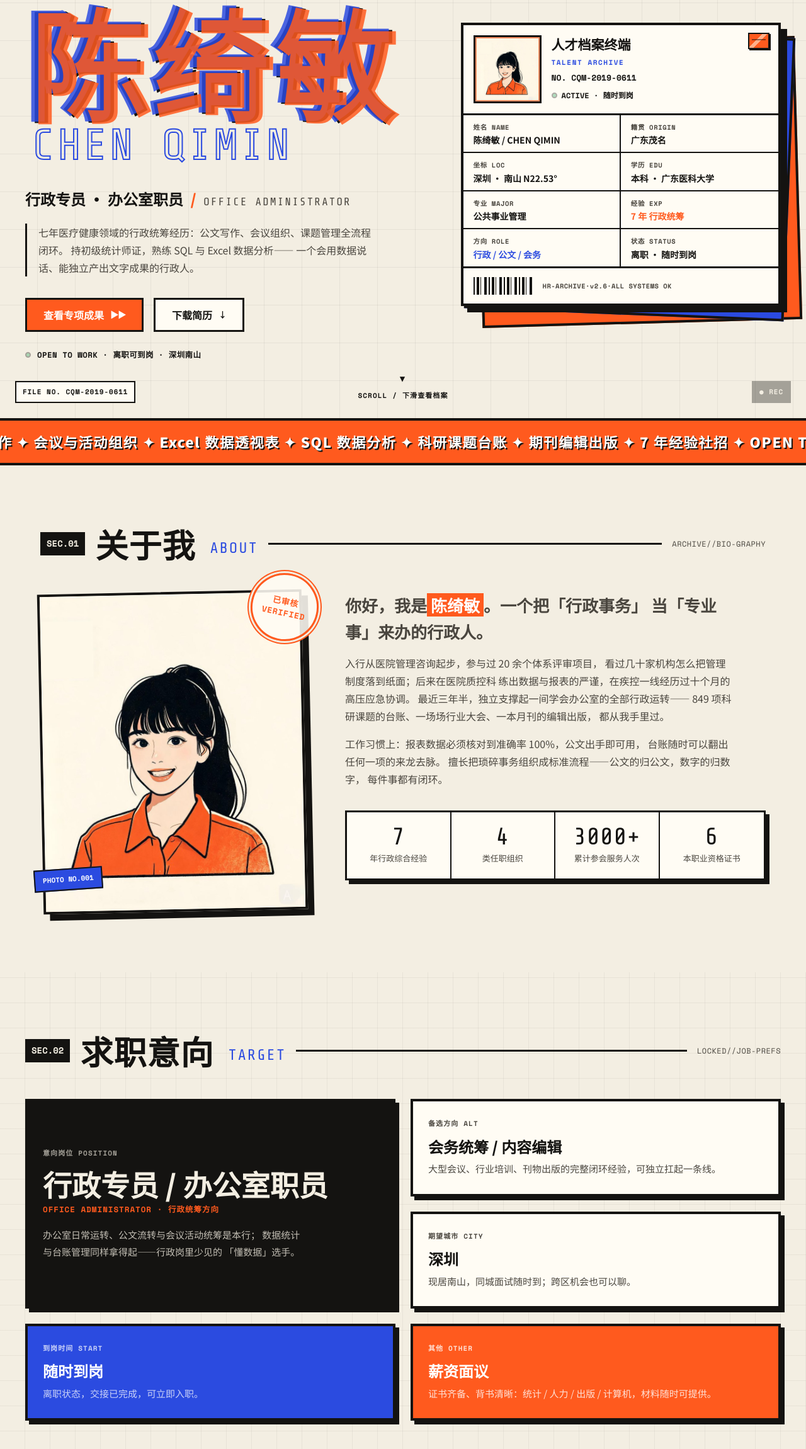
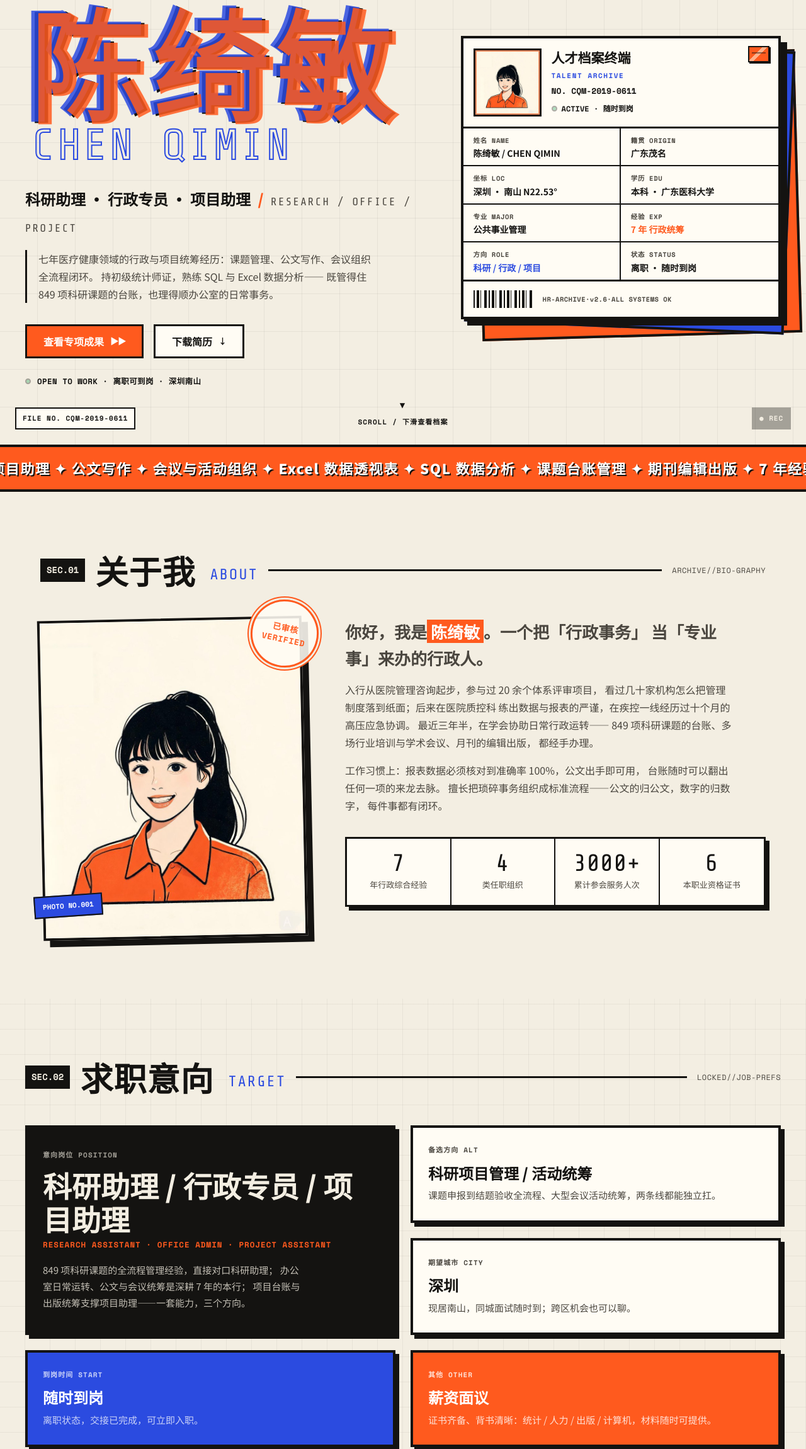
Before and after one commit to qimin-work/qimin-work.github.io, a plain HTML site: page index.html in a window 1280 px wide. Shown: the part 173-2474 px from the top of the page at 63% size. Drawn offline with nearby package versions, Linux system fonts and the light colour scheme.

Commit message:
update: sync portfolio site (index.html)

```diff
--- a/index.html
+++ b/index.html
@@ -3,11 +3,11 @@
 <head>
 <meta charset="UTF-8">
 <meta name="viewport" content="width=device-width, initial-scale=1.0">
-<title>陈绮敏 CHEN QIMIN · 行政专员 · 求职作品集 2026</title>
+<title>陈绮敏 CHEN QIMIN · 科研助理/行政专员/项目助理 · 求职作品集 2026</title>
 <link rel="icon" type="image/png" sizes="32x32" href="favicon-64.png">
 <link rel="icon" type="image/png" sizes="512x512" href="favicon.png">
 <link rel="apple-touch-icon" href="favicon.png">
-<meta name="description" content="陈绮敏的个人求职作品集——7年医疗健康领域行政统筹经验，行政专员 / 办公室职员方向，公文写作 · 会议组织 · 课题管理全流程闭环。">
+<meta name="description" content="陈绮敏的个人求职作品集——7年医疗健康领域行政与项目统筹经验，求职意向：科研助理 / 行政专员 / 项目助理。公文写作 · 会议组织 · 849 项科研课题全流程管理。">
 <link rel="preconnect" href="https://fonts.googleapis.com">
 <link rel="preconnect" href="https://fonts.gstatic.com" crossorigin>
 <link href="https://fonts.googleapis.com/css2?family=Share+Tech+Mono&family=Space+Mono:wght@400;700&family=Noto+Sans+SC:wght@400;500;700;900&display=swap" rel="stylesheet">
@@ -61,18 +61,18 @@
         <span class="hero-name-en reveal" aria-hidden="true">CHEN QIMIN</span>
       </h1>
       <p class="hero-role reveal">
-        行政专员 · 办公室职员 <span class="role-slash">/</span>
-        <span class="role-en">OFFICE&nbsp;ADMINISTRATOR</span>
+        科研助理 · 行政专员 · 项目助理 <span class="role-slash">/</span>
+        <span class="role-en">RESEARCH / OFFICE / PROJECT</span>
       </p>
       <p class="hero-bio reveal">
-        七年医疗健康领域的行政统筹经历：公文写作、会议组织、课题管理全流程闭环。
+        七年医疗健康领域的行政与项目统筹经历：课题管理、公文写作、会议组织全流程闭环。
         持初级统计师证，熟练 SQL 与 Excel 数据分析——
-        一个会用数据说话、能独立产出文字成果的行政人。
+        既管得住 849 项科研课题的台账，也理得顺办公室的日常事务。
       </p>
       <div class="hero-cta reveal">
         <a class="btn btn-solid" href="#projects">查看专项成果
           <span class="btn-arrow" aria-hidden="true">▶▶</span></a>
-        <a class="btn btn-ghost" href="resume.html" download="陈绮敏-行政专员-简历.html">
+        <a class="btn btn-ghost" href="resume.html" download="陈绮敏-求职简历.html">
           下载简历 <span class="btn-arrow" aria-hidden="true">↓</span></a>
       </div>
       <p class="hero-meta reveal">
@@ -105,7 +105,7 @@
             <div class="field"><dt>学历 EDU</dt><dd>本科 · 广东医科大学</dd></div>
             <div class="field"><dt>专业 MAJOR</dt><dd>公共事业管理</dd></div>
             <div class="field field-orange"><dt>经验 EXP</dt><dd>7 年 行政统筹</dd></div>
-            <div class="field field-blue"><dt>方向 ROLE</dt><dd>行政 / 公文 / 会务</dd></div>
+            <div class="field field-blue"><dt>方向 ROLE</dt><dd>科研 / 行政 / 项目</dd></div>
             <div class="field"><dt>状态 STATUS</dt><dd>离职 · 随时到岗</dd></div>
           </dl>
           <div class="idcard-foot">
@@ -127,7 +127,7 @@
 <!-- ══════════════ 横向滚动条 / MARQUEE ══════════════ -->
 <div class="marquee" aria-hidden="true">
   <div class="marquee-track">
-    <span>OPEN TO WORK ✦ 行政统筹 ✦ 公文写作 ✦ 会议与活动组织 ✦ Excel 数据透视表 ✦ SQL 数据分析 ✦ 科研课题台账 ✦ 期刊编辑出版 ✦ 7 年经验社招 ✦ OPEN TO WORK ✦ 行政统筹 ✦ 公文写作 ✦ 会议与活动组织 ✦ Excel 数据透视表 ✦ SQL 数据分析 ✦ 科研课题台账 ✦ 期刊编辑出版 ✦ 7 年经验社招 ✦&nbsp;</span>
+    <span>OPEN TO WORK ✦ 行政统筹 ✦ 科研助理 ✦ 项目助理 ✦ 公文写作 ✦ 会议与活动组织 ✦ Excel 数据透视表 ✦ SQL 数据分析 ✦ 课题台账管理 ✦ 期刊编辑出版 ✦ 7 年经验社招 ✦ OPEN TO WORK ✦ 行政统筹 ✦ 科研助理 ✦ 项目助理 ✦ 公文写作 ✦ 会议与活动组织 ✦ Excel 数据透视表 ✦ SQL 数据分析 ✦ 课题台账管理 ✦ 期刊编辑出版 ✦ 7 年经验社招 ✦&nbsp;</span>
   </div>
 </div>
 
@@ -158,9 +158,9 @@
         入行从医院管理咨询起步，参与过 20 余个体系评审项目，
         看过几十家机构怎么把管理制度落到纸面；后来在医院质控科
         练出数据与报表的严谨，在疾控一线经历过十个月的高压应急协调。
-        最近三年半，独立支撑起一间学会办公室的全部行政运转——
-        849 项科研课题的台账、一场场行业大会、一本月刊的编辑出版，
-        都从我手里过。
+        最近三年半，在学会协助日常行政运转——
+        849 项科研课题的台账、多场行业培训与学术会议、月刊的编辑出版，
+        都经手办理。
       </p>
       <p class="reveal">
         工作习惯上：报表数据必须核对到准确率 100%，公文出手即可用，
@@ -189,18 +189,18 @@
   <div class="obj-grid">
     <div class="obj-card obj-main reveal">
       <span class="obj-tag">意向岗位 POSITION</span>
-      <h3 class="obj-role">行政专员 / 办公室职员</h3>
-      <p class="obj-role-sub">OFFICE ADMINISTRATOR · 行政统筹方向</p>
+      <h3 class="obj-role">科研助理 / 行政专员 / 项目助理</h3>
+      <p class="obj-role-sub">RESEARCH ASSISTANT · OFFICE ADMIN · PROJECT ASSISTANT</p>
       <p class="obj-desc">
-        办公室日常运转、公文流转与会议活动统筹是本行；
-        数据统计与台账管理同样拿得起——行政岗里少见的
-        「懂数据」选手。
+        849 项科研课题的全流程管理经验，直接对口科研助理；
+        办公室日常运转、公文与会议统筹是深耕 7 年的本行；
+        项目台账与出版统筹支撑项目助理——一套能力，三个方向。
       </p>
     </div>
     <div class="obj-card reveal">
       <span class="obj-tag">备选方向 ALT</span>
-      <h3 class="obj-role-sm">会务统筹 / 内容编辑</h3>
-      <p class="obj-desc">大型会议、行业培训、刊物出版的完整闭环经验，可独立扛起一条线。</p>
+      <h3 class="obj-role-sm">科研项目管理 / 活动统筹</h3>
+      <p class="obj-desc">课题申报到结题验收全流程、大型会议活动统筹，两条线都能独立扛。</p>
     </div>
     <div class="obj-card reveal">
       <span class="obj-tag">期望城市 CITY</span>
@@ -283,12 +283,12 @@
       <div class="exp-head">
         <div>
           <h3 class="exp-company">深圳市卫生经济学会</h3>
-          <p class="exp-role">办公室职员 · 独立支撑学会行政运转</p>
+          <p class="exp-role">办公室职员 · 协助学会日常行政运转</p>
         </div>
         <span class="exp-time">2022.11 — 2026.05</span>
       </div>
       <ul class="exp-points">
-        <li>负责学会日常行政运转：文件收发、档案管理、办公用品采购与资产管理，确保办公室工作<strong>有序高效</strong>。</li>
+        <li>协助学会日常行政运转：文件收发、档案管理、办公用品采购与资产管理，确保办公室工作<strong>有序高效</strong>。</li>
         <li>统筹管理年度科研课题 200 余项（<strong>累计 849 项</strong>），覆盖申报受理、材料初审、立项备案、结题验收全流程，<strong>建立标准化管理流程</strong>，提升项目流转效率。</li>
         <li>组织多场行业培训及学术会议——通知、议程、场地对接、签到、会后总结全程闭环，累计服务参会人员 <strong>3000 人次</strong>。</li>
         <li>负责《深圳卫生经济》月刊编辑出版全流程（选题策划、稿件征集、内容审核、排版校对、印刷发行），原创内容占比从 <strong>37.7% 提升至 100%</strong>。</li>
@@ -414,7 +414,7 @@
           <span class="proj-year">2022.11 — 2026.05</span>
         </div>
         <h3 class="proj-title">会务引擎 <span class="proj-title-en">EVENTFLOW</span></h3>
-        <p class="proj-desc">行业培训与学术会议的会务闭环：通知、议程、场地、签到、会后总结一手抓。</p>
+        <p class="proj-desc">行业培训与学术会议的会务闭环：从通知、议程、场地对接、签到管理到会后总结，全流程负责。</p>
         <div class="proj-stack"><span>会议组织</span><span>场地对接</span><span>签到管理</span><span>会后总结</span></div>
       </div>
     </article>
@@ -550,9 +550,9 @@
       <span class="contact-value">+86 158 1723 3540</span>
       <span class="pixel-arrow contact-arrow" aria-hidden="true">▶</span>
     </a>
-    <a class="contact-card reveal" href="https://github.com/qimin-work" target="_blank" rel="noopener noreferrer">
+    <a class="contact-card reveal" href="https://github.com/qinmin-work" target="_blank" rel="noopener noreferrer">
       <span class="contact-label">GITHUB / 代码仓库</span>
-      <span class="contact-value">github.com/qimin-work</span>
+      <span class="contact-value">github.com/qinmin-work</span>
       <span class="pixel-arrow contact-arrow" aria-hidden="true">▶</span>
     </a>
     <div class="contact-card contact-card-plain reveal">
@@ -571,7 +571,7 @@
       <strong>简历同步开放下载</strong>
       <p>网页版简历 · 与本档案数据一致 · 可直接打印为 PDF</p>
     </div>
-    <a class="btn btn-solid btn-lg" href="resume.html" download="陈绮敏-行政专员-简历.html">
+    <a class="btn btn-solid btn-lg" href="resume.html" download="陈绮敏-求职简历.html">
       下载简历 <span class="btn-arrow" aria-hidden="true">↓</span></a>
     <a class="btn btn-ghost btn-lg" href="resume.html" target="_blank">在线预览</a>
   </div>
@@ -582,7 +582,7 @@
   <div class="footer-inner">
     <div class="footer-brand">
       <span class="brand-mark">CQ<span class="brand-dot">.</span></span>
-      <span class="footer-tagline">一份来自 7 年经验行政人的求职档案 · 感谢翻阅到底</span>
+      <span class="footer-tagline">一份来自 7 年经验科研与行政统筹者的求职档案 · 感谢翻阅到底</span>
     </div>
     <div class="footer-meta">
       <span>© 2026 CHEN QIMIN</span>
```
